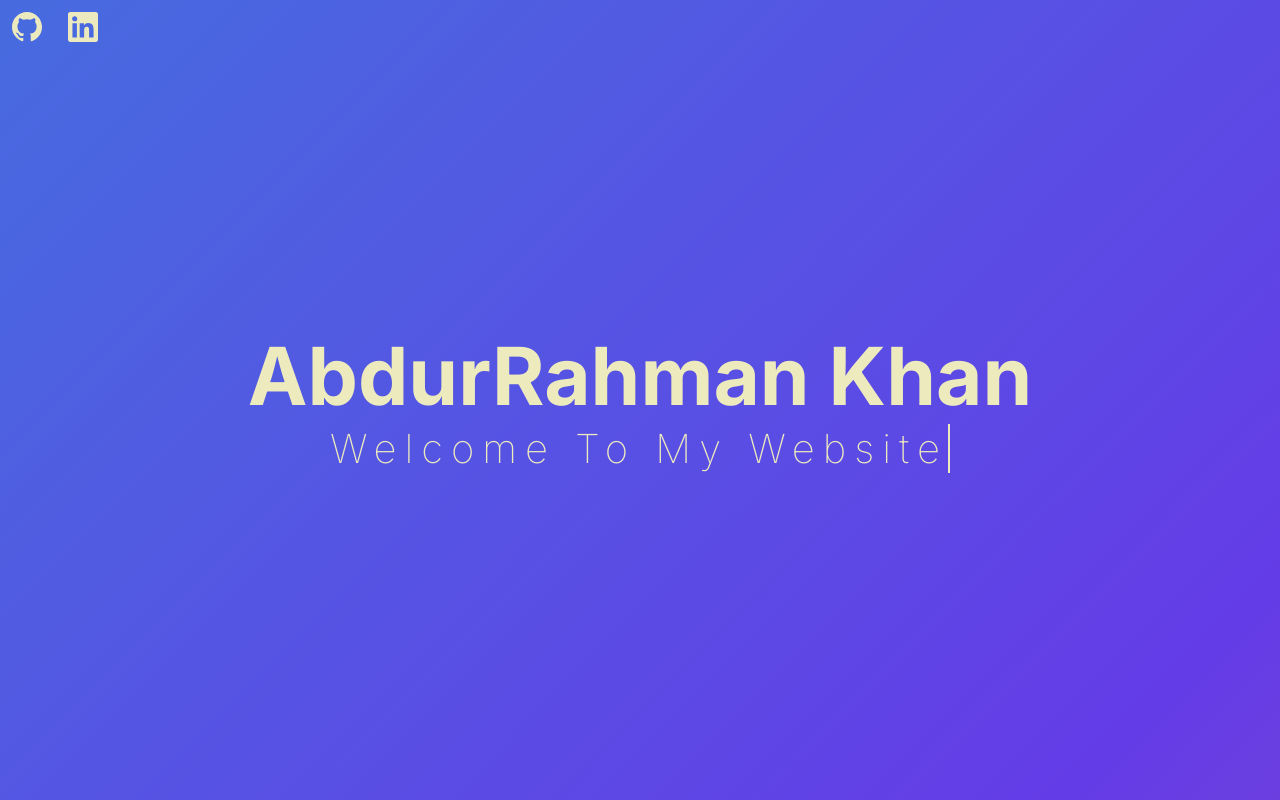
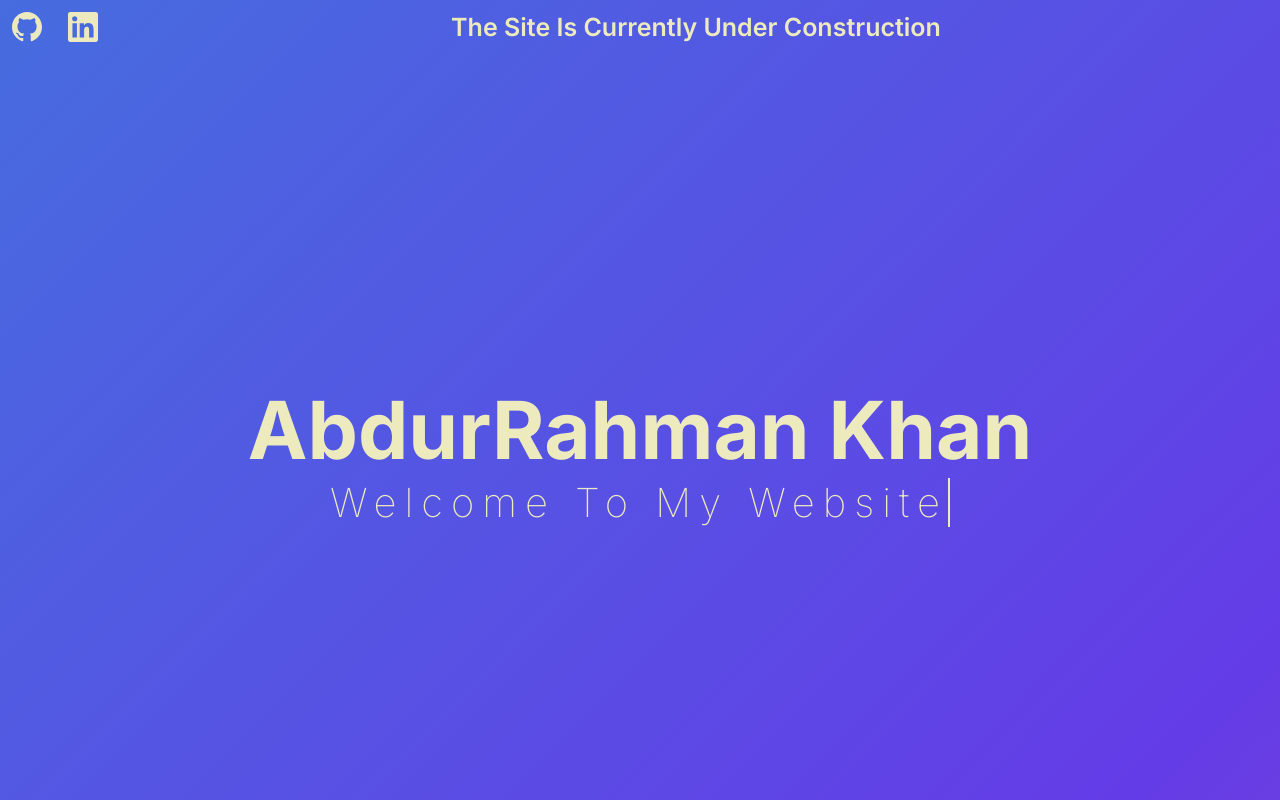
Before and after one commit to doc-ar/personal-website, a React (Vite) app: page / in a window 1280 px wide. Shown: the top 800 px of the page. Built offline with nearby package versions, Linux system fonts and the light colour scheme.

Commit message:
Added Site Construction Header

```diff
--- a/src/components/Header/Header.jsx
+++ b/src/components/Header/Header.jsx
@@ -16,6 +16,7 @@ function Header() {
         >
           LinkedIn
         </HeaderIcon>
+        <span>The Site Is Currently Under Construction</span>
       </nav>
     </>
   );
--- a/src/components/Header/Header.module.css
+++ b/src/components/Header/Header.module.css
@@ -2,7 +2,8 @@
   display: flex;
   width: 100%;
   justify-content: left;
-  position: fixed;
+  align-items: center;
+  position: relative;
   gap: 20px;
   padding: 12px;
 }
@@ -13,3 +14,12 @@
   font-weight: 150px;
   text-decoration: none;
 }
+
+.header > span {
+  width: 100%;
+  text-align: center;
+  transform-origin: center center;
+  color: var(--font-color-main);
+  font-size: 25px;
+  font-weight: 600;
+}
```
